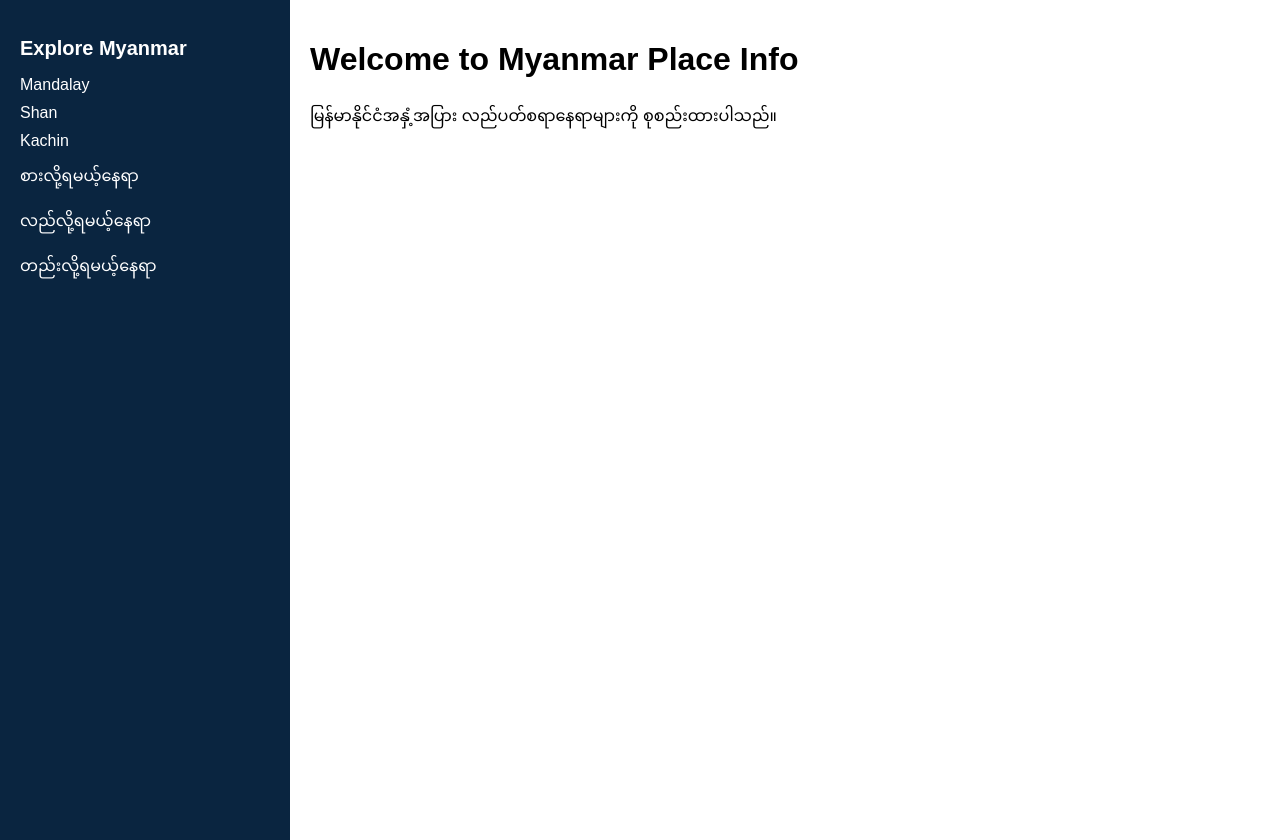
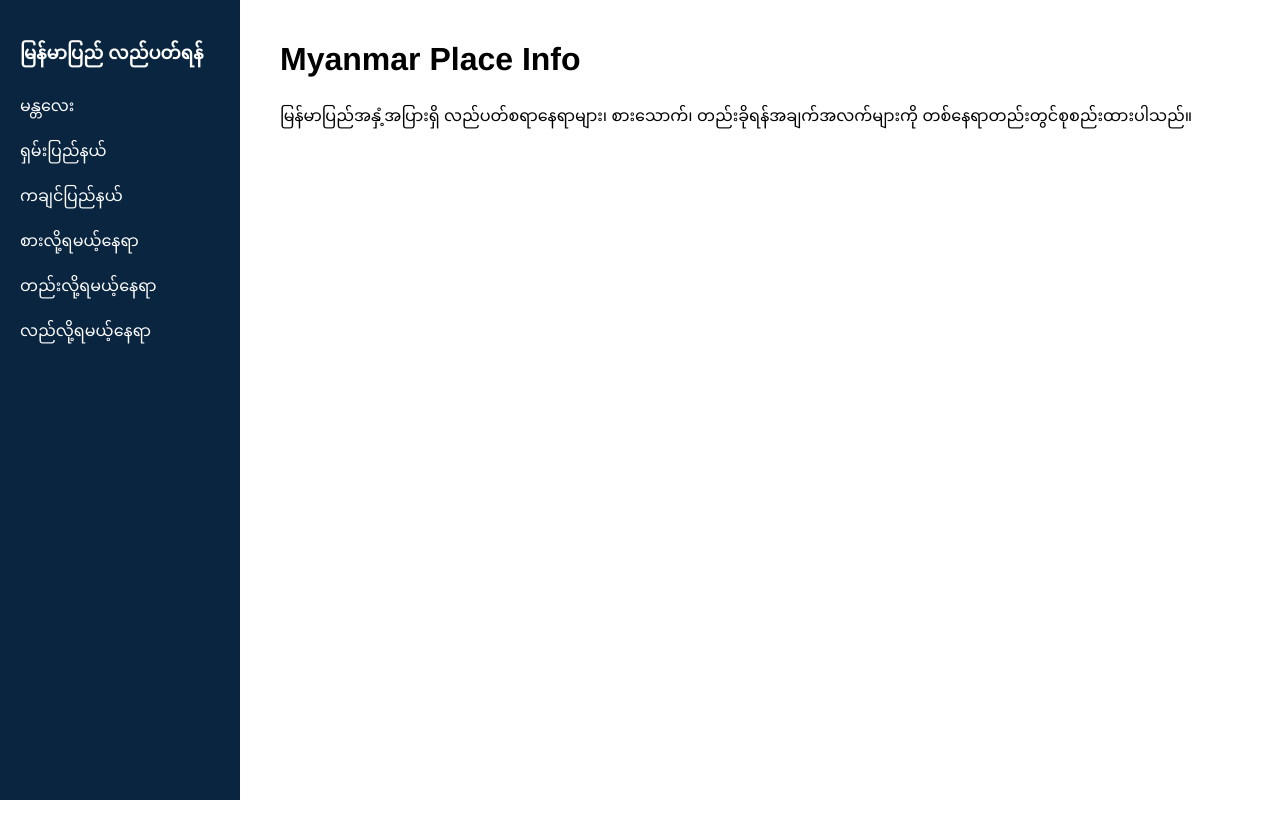
Before and after one commit to myanmarplaceinfo/myanmarplaceinfo.github.io, a plain HTML site: page index.html in a window 1280 px wide. After the commit the page ends 800 px from the top, so only its background shows below. Drawn offline with Linux system fonts and the light colour scheme.

Commit message:
Add files via upload

```diff
--- a/index.html
+++ b/index.html
@@ -8,19 +8,19 @@
 </head>
 <body>
     <div class="sidebar">
-        <h2>Explore Myanmar</h2>
+        <h2>မြန်မာပြည် လည်ပတ်ရန်</h2>
         <ul>
-            <li><a href="mandalay.html">Mandalay</a></li>
-            <li><a href="shan.html">Shan</a></li>
-            <li><a href="kachin.html">Kachin</a></li>
+            <li><a href="mandalay.html">မန္တလေး</a></li>
+            <li><a href="shan.html">ရှမ်းပြည်နယ်</a></li>
+            <li><a href="kachin.html">ကချင်ပြည်နယ်</a></li>
             <li><a href="#">စားလို့ရမယ့်နေရာ</a></li>
+            <li><a href="#">တည်းလို့ရမယ့်နေရာ</a></li>
             <li><a href="#">လည်လို့ရမယ့်နေရာ</a></li>
-            <li><a href="#">တည်းလို့ရမယ့်နေရာ</a></li>
         </ul>
     </div>
     <div class="main-content">
-        <h1>Welcome to Myanmar Place Info</h1>
-        <p>မြန်မာနိုင်ငံအနှံ့အပြား လည်ပတ်စရာနေရာများကို စုစည်းထားပါသည်။</p>
+        <h1>Myanmar Place Info</h1>
+        <p>မြန်မာပြည်အနှံ့အပြားရှိ လည်ပတ်စရာနေရာများ၊ စားသောက်၊ တည်းခိုရန်အချက်အလက်များကို တစ်နေရာတည်းတွင်စုစည်းထားပါသည်။</p>
     </div>
 </body>
 </html>
--- /dev/null
+++ b/scripts.js
@@ -0,0 +1,3 @@
+
+// Future search or review logic
+console.log("Scripts loaded.");
--- a/style.css
+++ b/style.css
@@ -1,31 +1,38 @@
 
 body {
     margin: 0;
-    font-family: Arial, sans-serif;
+    font-family: 'Helvetica Neue', sans-serif;
     display: flex;
 }
 .sidebar {
-    width: 250px;
+    width: 240px;
     background-color: #0a2540;
-    color: white;
+    color: #ffffff;
+    height: 100vh;
     padding: 20px;
-    height: 100vh;
+    box-sizing: border-box;
+    position: fixed;
 }
 .sidebar h2 {
-    font-size: 20px;
+    font-size: 18px;
+    margin-bottom: 15px;
 }
 .sidebar ul {
-    list-style: none;
+    list-style-type: none;
     padding: 0;
 }
 .sidebar ul li {
     margin: 10px 0;
 }
 .sidebar ul li a {
-    color: white;
+    color: #ffffff;
     text-decoration: none;
 }
+.sidebar ul li a:hover {
+    text-decoration: underline;
+}
 .main-content {
+    margin-left: 260px;
     padding: 20px;
     flex-grow: 1;
 }
```
Also changed, not shown: kachin.html (added, +19 -0 lines), mandalay.html (added, +19 -0 lines), shan.html (added, +19 -0 lines).
